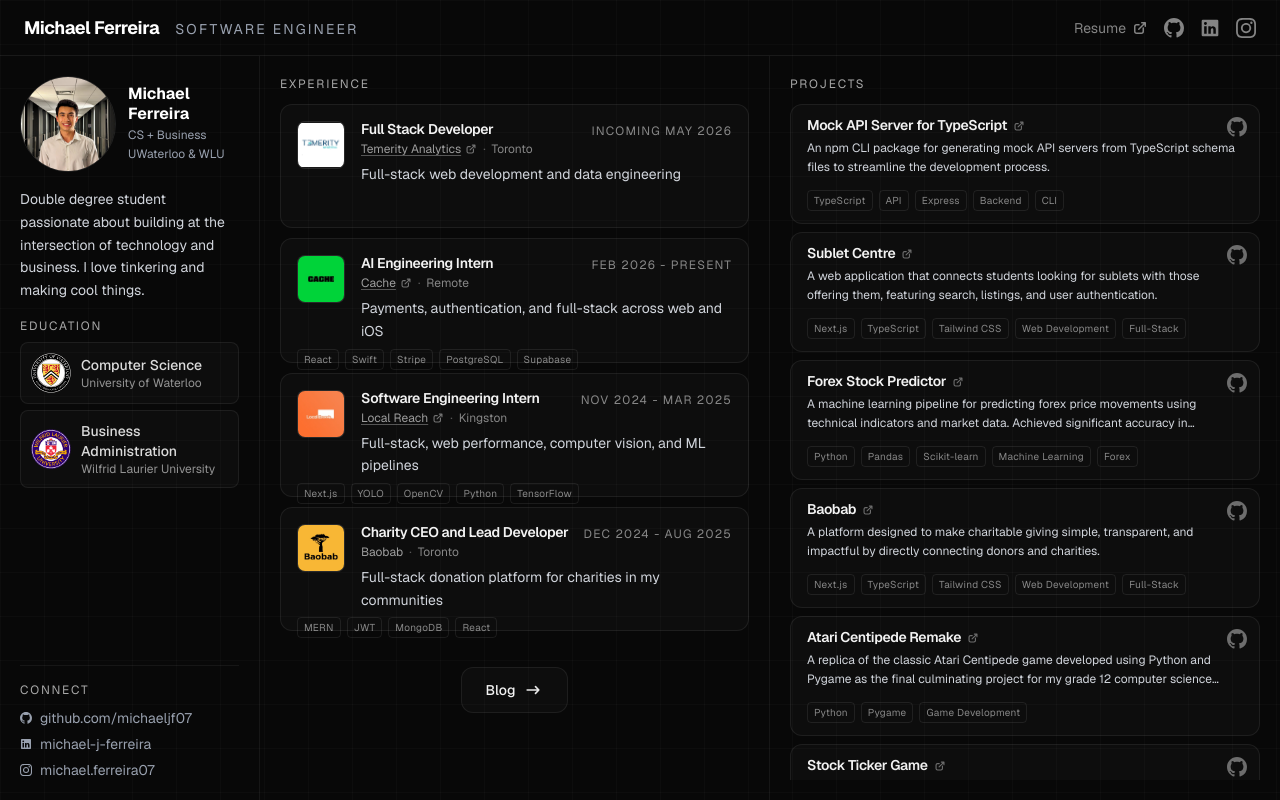
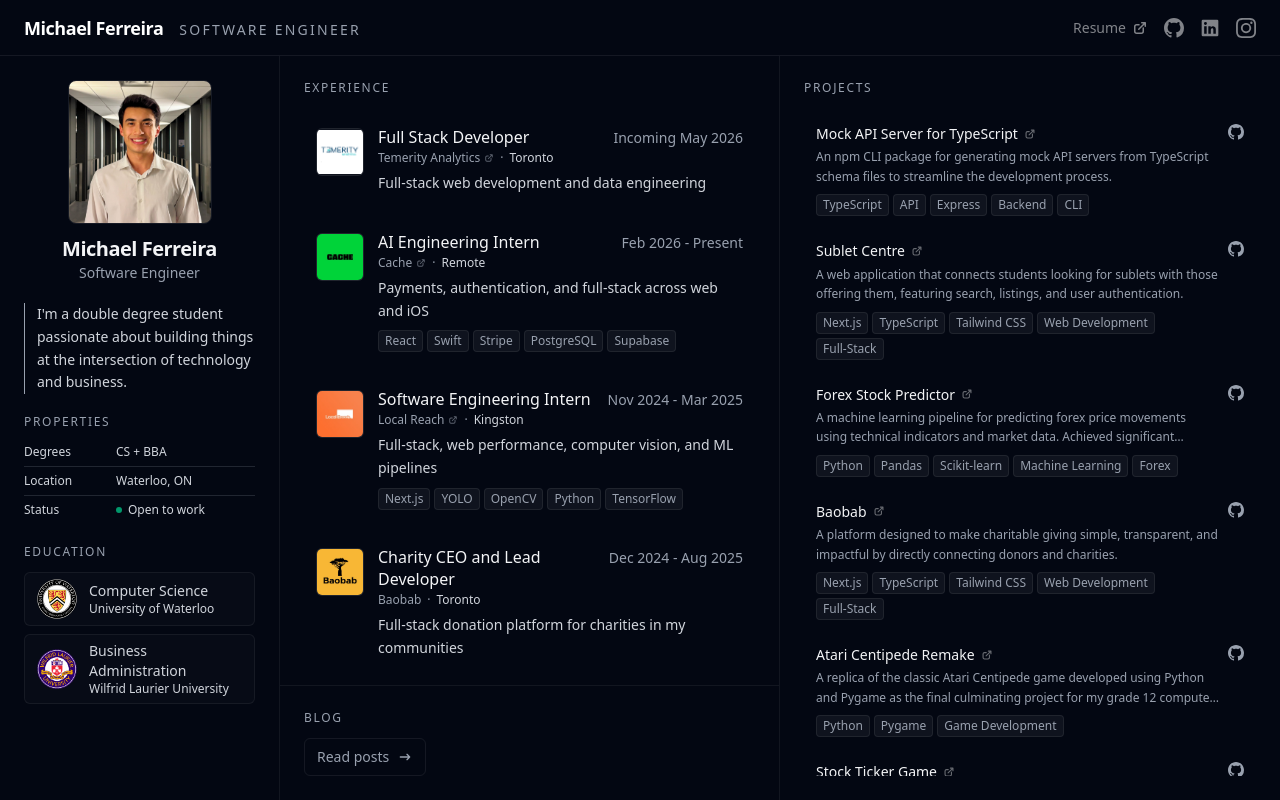
Before and after one commit to michaeljf07/personal-website3.0, a Next.js app: page / in a window 1280 px wide. Built offline with nearby package versions, Linux system fonts and the light colour scheme; no server answers.

Commit message:
update: remove cards layout

```diff
--- /dev/null
+++ b/app/components/Scrollbar.tsx
@@ -0,0 +1,7 @@
+export const scrollbarChromeClassName =
+    "[scrollbar-width:thin] [scrollbar-color:rgb(9_9_11)_rgb(24_24_27)] [&::-webkit-scrollbar]:w-2 [&::-webkit-scrollbar-track]:bg-zinc-900 [&::-webkit-scrollbar-thumb]:rounded-full [&::-webkit-scrollbar-thumb]:bg-zinc-950 [&::-webkit-scrollbar-thumb]:hover:bg-zinc-800";
+
+export const scrollbarClassName = `min-h-0 ${scrollbarChromeClassName}`;
+
+export const scrollbarChromeLgClassName =
+    "lg:[scrollbar-width:thin] lg:[scrollbar-color:rgb(9_9_11)_rgb(24_24_27)] lg:[&::-webkit-scrollbar]:w-2 lg:[&::-webkit-scrollbar-track]:bg-zinc-900 lg:[&::-webkit-scrollbar-thumb]:rounded-full lg:[&::-webkit-scrollbar-thumb]:bg-zinc-950 lg:[&::-webkit-scrollbar-thumb]:hover:bg-zinc-800";
--- a/app/components/hero/AboutPanel.tsx
+++ b/app/components/hero/AboutPanel.tsx
@@ -1,24 +1,4 @@
 import Image from "next/image";
-import { GitHubIcon, LinkedInIcon, InstagramIcon, RightArrowIcon, CalendarIcon } from "../icons";
-import Link from "next/link";
-
-const socialLinks = [
-    {
-        href: "https://github.com/michaeljf07",
-        icon: GitHubIcon,
-        label: "github.com/michaeljf07",
-    },
-    {
-        href: "https://linkedin.com/in/michael-j-ferreira",
-        icon: LinkedInIcon,
-        label: "michael-j-ferreira",
-    },
-    {
-        href: "https://instagram.com/michael.ferreira07",
-        icon: InstagramIcon,
-        label: "michael.ferreira07",
-    },
-];
 
 const education = [
     {
@@ -37,45 +17,60 @@
 
 export default function AboutPanel() {
     return (
-        <section className="flex flex-col p-4 sm:p-5 gap-4 lg:overflow-hidden">
-            {/* Profile */}
-            <div className="flex items-center gap-3">
-                <div className="relative w-16 h-16 sm:w-20 sm:h-20 lg:w-24 lg:h-24 shrink-0 overflow-hidden rounded-full border border-white/10">
+        <section className="flex min-h-0 flex-col gap-5 p-5 sm:p-6 lg:h-full lg:overflow-y-auto">
+            <div className="flex flex-col gap-3 items-center">
+                <div className="relative w-72 h-72 lg:w-36 lg:h-36 rounded-lg overflow-hidden border border-white/8 shrink-0">
                     <Image
-                        src="/headshots/headshot2.png"
+                        src="/headshots/headshot2.jpg"
                         alt="Michael Ferreira"
                         fill
                         className="object-cover"
                     />
                 </div>
                 <div>
-                    <div className="text-md font-bold leading-tight text-white">
+                    <h1 className="text-xl font-semibold text-gray-100 tracking-tight leading-tight text-center">
                         Michael Ferreira
+                    </h1>
+                    <p className="text-sm text-gray-400 mt-0.5 text-center">Software Engineer</p>
                 </div>
-                    <div className="text-xs text-gray-400 mt-0.5 leading-relaxed">
-                        CS + Business
-                        <br />
-                        UWaterloo &amp; WLU
+            </div>
+
+            <p className="text-sm text-gray-300 leading-relaxed border-l border-gray-400 pl-3">
+                I'm a double degree student passionate about building things at the intersection of
+                technology and business.
+            </p>
+
+            <div className="flex flex-col gap-0">
+                <div className="text-xs text-gray-400 uppercase tracking-[0.14em] mb-2">
+                    Properties
+                </div>
+                <div className="flex flex-col">
+                    <div className="flex items-center gap-3 py-1.5 border-b border-gray-400/20">
+                        <span className="text-xs text-gray-300 w-20 shrink-0">Degrees</span>
+                        <span className="text-xs text-gray-300">CS + BBA</span>
+                    </div>
+                    <div className="flex items-center gap-3 py-1.5 border-b border-gray-400/20">
+                        <span className="text-xs text-gray-300 w-20 shrink-0">Location</span>
+                        <span className="text-xs text-gray-300">Waterloo, ON</span>
+                    </div>
+                    <div className="flex items-center gap-3 py-1.5">
+                        <span className="text-xs text-gray-300 w-20 shrink-0">Status</span>
+                        <span className="inline-flex items-center gap-1.5 text-xs text-gray-300">
+                            <span className="w-1.5 h-1.5 rounded-full bg-emerald-400/70 shrink-0" />
+                            Open to work
+                        </span>
                     </div>
                 </div>
             </div>
 
-            {/* Bio */}
-            <p className="text-sm text-gray-300 leading-relaxed">
-                Double degree student passionate about building at the intersection of technology
-                and business. I love tinkering and making cool things.
-            </p>
-
-            {/* Education */}
-            <div>
-                <div className="text-xs uppercase tracking-[0.15em] text-white/65 mb-2">
+            <div className="flex flex-col gap-2">
+                <div className="text-xs text-gray-400 uppercase tracking-[0.14em] mb-1">
                     Education
                 </div>
-                <div className="space-y-1.5">
                 {education.map(({ logo, alt, degree, school }) => (
                     <div
                         key={school}
-                            className="flex items-center gap-2.5 p-2.5 rounded-lg border border-white/7 bg-white/2.5">
+                        className="flex items-center gap-3 py-1.5 px-3 rounded-md border border-white/6 bg-white/2 hover:bg-white/4 transition-colors">
                         <div className="relative w-10 h-10 shrink-0">
                             <Image
                                 src={logo}
@@ -86,34 +81,12 @@
                             />
                         </div>
                         <div>
-                                <div className="text-sm font-medium text-white/85">{degree}</div>
-                                <div className="text-xs text-white/55">{school}</div>
+                            <div className="text-sm font-medium text-gray-300">{degree}</div>
+                            <div className="text-xs text-gray-300">{school}</div>
                         </div>
                     </div>
                 ))}
             </div>
-            </div>
-            <div className="hidden lg:block lg:flex-1" />
-
-            {/* Connect */}
-            <div className="border-t border-white/6 pt-4">
-                <div className="text-xs uppercase tracking-[0.15em] text-white/65 mb-2.5">
-                    Connect
-                </div>
-                <div className="flex flex-col gap-1.5">
-                    {socialLinks.map(({ href, icon: Icon, label }) => (
-                        <a
-                            key={href}
-                            href={href}
-                            target="_blank"
-                            rel="noopener noreferrer"
-                            className="flex items-center gap-2 text-sm text-gray-400 hover:text-white/90 transition-colors">
-                            <Icon className="w-3 h-3 shrink-0" />
-                            <span>{label}</span>
-                        </a>
-                    ))}
-                </div>
-            </div>
         </section>
     );
 }
--- a/app/components/hero/BlogPanel.tsx
+++ b/app/components/hero/BlogPanel.tsx
@@ -3,15 +3,13 @@
 
 export default function BlogPanel() {
     return (
-        <div className="h-full w-full flex flex-col p-4 sm:p-5 lg:p-0">
-            <div className="text-xs uppercase tracking-[0.15em] text-white/65 mb-3 lg:hidden mt-4">
-                Blog
-            </div>
+        <div className="shrink-0 p-5 sm:p-6">
+            <div className="text-xs text-gray-400 uppercase tracking-[0.14em] mb-3">Blog</div>
             <Link
                 href="/blog"
-                className="w-full sm:w-auto sm:mx-auto flex items-center justify-center gap-2 min-h-10 px-6 py-3 rounded-xl border border-white/7 bg-white/2.5 hover:bg-white/5 hover:border-white/14 active:scale-95 active:bg-white/7 transition-all duration-200 touch-manipulation lg:mt-4">
-                <span className="text-sm font-medium text-white/95">Blog</span>
-                <RightArrowIcon className="w-5 h-5 text-white/90" />
+                className="inline-flex items-center gap-2 px-3 py-2 rounded-md text-sm text-gray-400 hover:text-gray-300 hover:bg-white/5 border border-white/7 hover:border-white/12 transition-all duration-150">
+                <span>Read posts</span>
+                <RightArrowIcon className="w-4 h-4" />
             </Link>
         </div>
     );
--- a/app/components/hero/ExperiencePanel.tsx
+++ b/app/components/hero/ExperiencePanel.tsx
@@ -1,72 +1,75 @@
 import { experienceData } from "./experienceData";
 import { ExternalLinkIcon } from "../icons";
+import { scrollbarChromeLgClassName } from "../Scrollbar";
 import Image from "next/image";
 
 export default function ExperiencePanel() {
     return (
-        <section className="flex flex-col p-4 sm:p-5 h-4/5">
-            <div className="text-xs uppercase tracking-[0.15em] text-white/65 mb-3">Experience</div>
-            <div className="flex flex-col gap-2.5 lg:flex-1 lg:min-h-0">
+        <section className="flex min-h-0 flex-col p-5 sm:p-6 lg:flex-1 lg:overflow-hidden">
+            <div className="shrink-0 text-xs text-gray-400 uppercase tracking-[0.14em] mb-4">
+                Experience
+            </div>
+            <div
+                className={`flex flex-col gap-2 lg:min-h-0 lg:flex-1 lg:overflow-y-auto lg:overscroll-contain ${scrollbarChromeLgClassName}`}>
                 {experienceData.map((exp, i) => (
                     <div
                         key={i}
-                        className="p-4 rounded-xl border border-white/7 bg-white/2.5 hover:bg-white/5 hover:border-white/14 transition-all duration-300 flex flex-col justify-between gap-1.5 lg:flex-1 min-h-30">
-                        <div className="flex gap-4">
-                            <div className="shrink-0 w-12 h-12 rounded-lg overflow-hidden border border-white/7 bg-white/5 flex items-center justify-center">
+                        className="group flex gap-3.5 px-3 py-3.5 rounded-md hover:bg-white/3 transition-colors duration-150">
+                        <div className="shrink-0 w-12 h-12 rounded-md overflow-hidden border border-white/7 bg-white/5 flex items-center justify-center mt-0.5">
                             <Image
                                 src={exp.companyLogo}
                                 alt={exp.company}
-                                    width={50}
-                                    height={50}
+                                width={48}
+                                height={48}
                                 className="object-contain"
                             />
                         </div>
+
                         <div className="flex-1 min-w-0">
-                                <div className="flex items-start justify-between gap-2">
-                                    <div className="text-sm font-semibold text-white/95 leading-tight tracking-tight">
+                            <div className="flex items-baseline justify-between gap-2">
+                                <span className="text-md font-medium text-gray-100 leading-snug">
                                     {exp.title}
+                                </span>
+                                <span className="text-sm text-gray-400 shrink-0 tabular-nums">
+                                    {exp.dates}
+                                </span>
                             </div>
-                                    <div className="text-xs text-white/50 tracking-widest uppercase shrink-0 mt-0.5">
-                                        {exp.dates}
-                                    </div>
-                                </div>
+
                             <div className="flex items-center gap-1.5 mt-0.5">
                                 {exp.companyUrl ? (
                                     <a
                                         href={exp.companyUrl}
                                         target="_blank"
                                         rel="noopener noreferrer"
-                                            className="inline-flex items-center gap-1 text-xs text-white/60 hover:text-white/90 transition-colors underline decoration-white/30 underline-offset-2 hover:decoration-white/60">
+                                        className="inline-flex items-center gap-1 text-xs text-gray-400 hover:text-gray-300 transition-colors">
                                         {exp.company}
-                                            <ExternalLinkIcon className="w-3 h-3 shrink-0 opacity-70" />
+                                        <ExternalLinkIcon className="w-2.5 h-2.5 opacity-60" />
                                     </a>
                                 ) : (
-                                        <span className="text-xs text-white/60">{exp.company}</span>
+                                    <span className="text-xs text-gray-400">{exp.company}</span>
                                 )}
-                                    <span className="text-white/30 text-xs">·</span>
-                                    <span className="text-xs text-white/50">
+                                <span className="text-gray-400 text-xs select-none">·</span>
+                                <span className="text-xs text-gray-300">
                                     {exp.location.split(",")[0]}
                                 </span>
                             </div>
+
                             <p className="text-sm text-gray-300 mt-1.5 leading-relaxed">
                                 {exp.summary}
                             </p>
-                            </div>
-                        </div>
-                        {exp.technologies.length > 0 &&
-                            (() => {
-                                return (
-                                    <div className="flex gap-1.5 flex-wrap">
+
+                            {exp.technologies.length > 0 && (
+                                <div className="flex gap-1 flex-wrap mt-2">
                                     {exp.technologies.slice(0, 5).map((tech) => (
                                         <span
                                             key={tech}
-                                                className="text-[10px] px-1.5 py-0.5 border border-white/8 text-white/50 rounded-sm tracking-wide">
+                                            className="text-xs px-1.5 py-0.5 bg-white/5 border border-white/7 text-gray-400 rounded-sm">
                                             {tech}
                                         </span>
                                     ))}
                                 </div>
-                                );
-                            })()}
+                            )}
+                        </div>
                     </div>
                 ))}
             </div>
--- a/app/components/hero/ProjectsPanel.tsx
+++ b/app/components/hero/ProjectsPanel.tsx
@@ -1,25 +1,27 @@
 import { projects } from "./projectData";
 import { GitHubIcon, ExternalLinkIcon } from "../icons";
+import { scrollbarClassName } from "../Scrollbar";
 
 export default function ProjectsPanel() {
     return (
-        <section className="flex flex-col p-4 sm:p-5 lg:min-h-0">
-            <div className="text-xs uppercase tracking-[0.15em] text-white/65 mb-3">Projects</div>
-            <div className="flex flex-col gap-2 lg:flex-1 lg:min-h-0 overflow-scroll">
+        <section className="flex min-h-0 flex-col p-5 sm:p-6 lg:h-full lg:overflow-hidden">
+            <div className="shrink-0 text-xs text-gray-400 uppercase tracking-[0.14em] mb-4">
+                Projects
+            </div>
+            <div
+                className={`flex min-h-0 flex-col gap-px lg:flex-1 lg:overflow-y-auto lg:overscroll-contain ${scrollbarClassName}`}>
                 {projects.map((project, i) => {
                     const demoUrl = "demoUrl" in project ? project.demoUrl : null;
-                    const cardClassName =
-                        "relative rounded-xl border border-white/7 bg-white/2.5 hover:bg-white/5 hover:border-white/14 transition-all duration-300 flex flex-col justify-between group lg:flex-1 min-h-30";
                     return (
                         <div
                             key={i}
-                            className={`${cardClassName} ${demoUrl ? "cursor-pointer" : ""}`}>
+                            className={`relative group flex flex-col px-3 py-3 rounded-md hover:bg-white/5 transition-colors duration-150 ${demoUrl ? "cursor-pointer" : ""}`}>
                             {demoUrl && (
                                 <a
                                     href={demoUrl}
                                     target="_blank"
                                     rel="noopener noreferrer"
-                                    className="absolute inset-0 rounded-xl z-1"
+                                    className="absolute inset-0 rounded-md z-10"
                                     aria-label={`View ${project.title} demo`}
                                 />
                             )}
@@ -28,31 +30,29 @@
                                     href={project.githubUrl}
                                     target="_blank"
                                     rel="noopener noreferrer"
-                                    className="absolute top-3 right-3 z-2 text-white/40 hover:text-white/80 transition-colors"
+                                    className="absolute top-3 right-3 z-20 text-gray-400 hover:text-gray-300 transition-colors"
                                     aria-label="View on GitHub">
-                                    <GitHubIcon className="w-5 h-5" />
+                                    <GitHubIcon className="w-4 h-4" />
                                 </a>
                             )}
-                            <div className="relative z-0 px-4 py-3 flex flex-col justify-between flex-1 pointer-events-none [&>a]:pointer-events-auto">
-                                <div>
-                                    <div className="flex items-start justify-between gap-2">
-                                        <div className="text-sm font-semibold text-white/95 leading-tight tracking-tight flex items-center gap-1.5">
-                                            {project.title}
-                                            {demoUrl && (
-                                                <ExternalLinkIcon className="w-3 h-3 text-white/40 group-hover:text-white/70 shrink-0" />
-                                            )}
-                                        </div>
-                                        <div className="w-5 shrink-0" />
-                                    </div>
-                                    <p className="text-xs text-gray-300 mt-1 leading-relaxed line-clamp-2">
-                                        {project.description}
-                                    </p>
+
+                            <div className="pointer-events-none [&>a]:pointer-events-auto pr-6">
+                                <div className="flex items-center gap-1.5">
+                                    <span className="text-sm font-medium text-gray-100 leading-snug">
+                                        {project.title}
+                                    </span>
+                                    {demoUrl && (
+                                        <ExternalLinkIcon className="w-3 h-3 text-white/40 group-hover:text-white/50 shrink-0 transition-colors" />
+                                    )}
                                 </div>
-                                <div className="flex gap-1.5 flex-wrap mt-1.5">
+                                <p className="text-xs text-gray-400 mt-1 leading-relaxed line-clamp-2">
+                                    {project.description}
+                                </p>
+                                <div className="flex gap-1 flex-wrap mt-2">
                                     {project.technologies.slice(0, 5).map((tech) => (
                                         <span
                                             key={tech}
-                                            className="text-[10px] px-1.5 py-0.5 border border-white/8 text-white/50 rounded-sm tracking-wide">
+                                            className="text-xs px-1.5 py-0.5 bg-white/5 border border-white/7 text-gray-400 rounded-sm">
                                             {tech}
                                         </span>
                                     ))}
--- a/app/globals.css
+++ b/app/globals.css
@@ -1,9 +1,4 @@
 @import "tailwindcss";
-
-:root {
-    --background: #080808;
-    --foreground: #ffffff;
-}
 
 html {
     scroll-behavior: smooth;
@@ -13,8 +8,8 @@
 }
 
 body {
-    background-color: #0f0f0f;
-    color: #d4d4d4;
+    background-color: #191919;
+    color: rgba(255, 255, 255, 0.87);
     overflow-x: hidden;
     overflow-y: auto;
     min-height: 100%;
@@ -24,7 +19,6 @@
     -webkit-overflow-scrolling: touch;
 }
 
-/* Enable momentum scrolling on iOS for scroll containers */
 .overflow-y-auto {
     -webkit-overflow-scrolling: touch;
 }
--- a/app/layout.tsx
+++ b/app/layout.tsx
@@ -1,22 +1,15 @@
 import type { Metadata, Viewport } from "next";
-import { Geist, Geist_Mono } from "next/font/google";
+import { Inter } from "next/font/google";
 import "./globals.css";
 
-const geist = Geist({
+const inter = Inter({
     subsets: ["latin"],
-    variable: "--font-geist",
-});
-
-const geistMono = Geist_Mono({
-    subsets: ["latin"],
-    variable: "--font-geist-mono",
+    variable: "--font-inter",
 });
 
 const siteUrl =
     process.env.NEXT_PUBLIC_SITE_URL ||
-    (process.env.VERCEL_URL
-        ? `https://${process.env.VERCEL_URL}`
-        : "http://localhost:3000");
+    (process.env.VERCEL_URL ? `https://${process.env.VERCEL_URL}` : "http://localhost:3000");
 
 export const metadata: Metadata = {
     metadataBase: new URL(siteUrl),
@@ -130,8 +123,7 @@
 }>) {
     return (
         <html lang="en">
-            <body
-                className={`${geist.variable} ${geistMono.variable} antialiased`}>
+            <body className={`${inter.variable} antialiased`}>
                 <script
                     type="application/ld+json"
                     dangerouslySetInnerHTML={{
--- a/app/page.tsx
+++ b/app/page.tsx
@@ -1,16 +1,13 @@
-import { GitHubIcon, LinkedInIcon, InstagramIcon, ExternalLinkIcon } from "./components/icons";
+import { ExternalLinkIcon, GitHubIcon, InstagramIcon, LinkedInIcon } from "./components/icons";
 import AboutPanel from "./components/hero/AboutPanel";
 import ExperiencePanel from "./components/hero/ExperiencePanel";
 import ProjectsPanel from "./components/hero/ProjectsPanel";
 import BlogPanel from "./components/hero/BlogPanel";
-import BackgroundImage from "./components/BackgroundImage";
 
 export default function Home() {
     return (
-        <div className="h-dvh min-h-screen lg:h-screen overflow-y-auto lg:overflow-hidden touch-pan-y bg-[#080808] text-white flex flex-col pb-[env(safe-area-inset-bottom)]">
-            <BackgroundImage />
-
-            <header className="relative z-10 flex items-center justify-between px-4 sm:px-6 pt-[env(safe-area-inset-top)] h-14 shrink-0 border-b border-white/[0.07]">
+        <div className="h-dvh min-h-screen lg:h-screen overflow-y-auto lg:overflow-hidden touch-pan-y bg-gray-950 text-white/90 flex flex-col pb-[env(safe-area-inset-bottom)]">
+            <header className="relative z-10 flex items-center justify-between px-4 sm:px-6 pt-[env(safe-area-inset-top)] h-14 shrink-0 border-b border-white/7">
                 <div className="flex items-baseline gap-4">
                     <span className="text-lg font-bold tracking-tight text-white hidden sm:inline">
                         Michael Ferreira
@@ -56,9 +53,9 @@
                 </div>
             </header>
 
-            <div className="relative z-10 flex-none lg:flex-1 min-h-0 overflow-visible lg:overflow-hidden grid grid-cols-1 lg:grid-cols-[260px_1fr_1fr] lg:min-h-0 divide-y lg:divide-y-0 lg:divide-x divide-white/6">
+            <div className="flex-none lg:flex-1 min-h-0 overflow-visible lg:overflow-hidden grid grid-cols-1 lg:grid-cols-[280px_1fr_1fr] lg:min-h-0 lg:[&>*]:min-h-0 divide-y lg:divide-y-0 lg:divide-x divide-white/6">
                 <AboutPanel />
-                <div>
+                <div className="flex flex-col divide-y divide-white/6 lg:min-h-0 lg:overflow-hidden">
                     <ExperiencePanel />
                     <BlogPanel />
                 </div>
```
Also changed, not shown: .claude/launch.json (added), public/headshots/headshot2.jpg (added), public/headshots/headshot2.png (deleted). Lines whose indentation alone changed are shown as unchanged.
